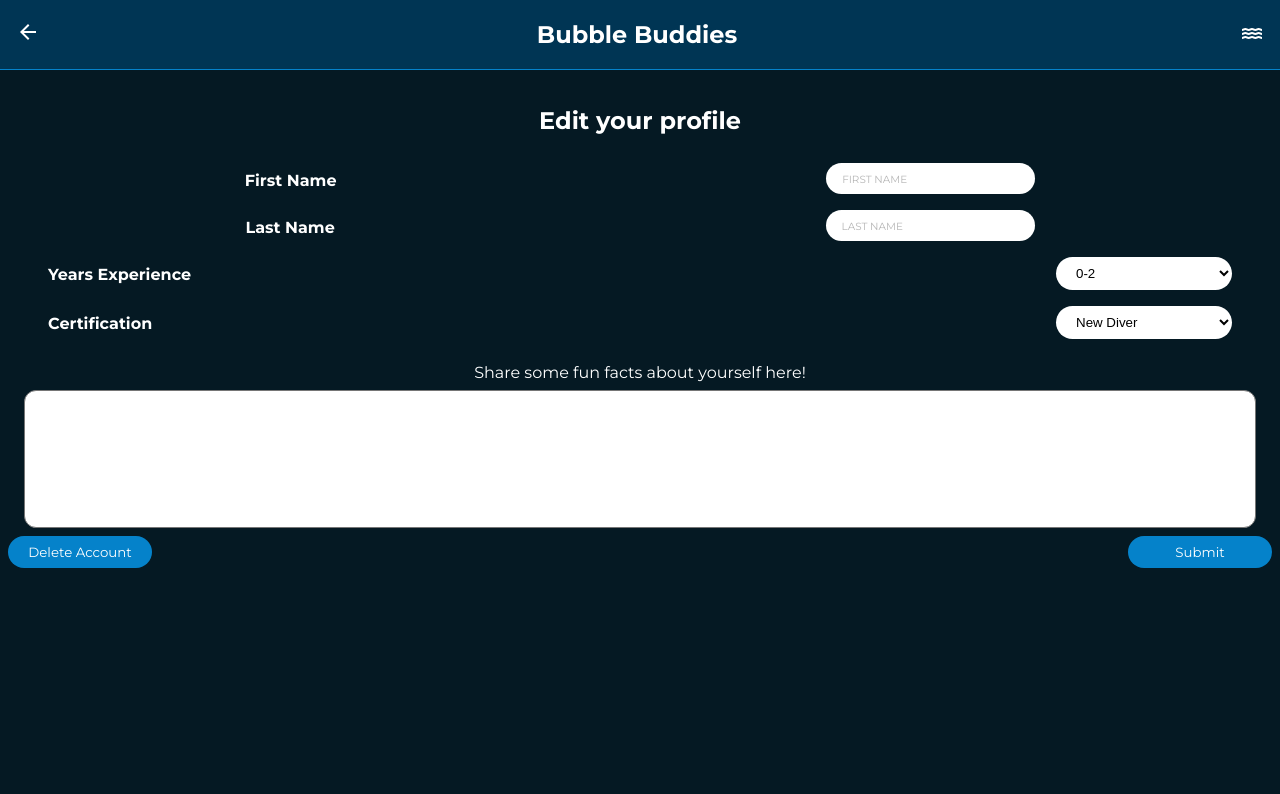
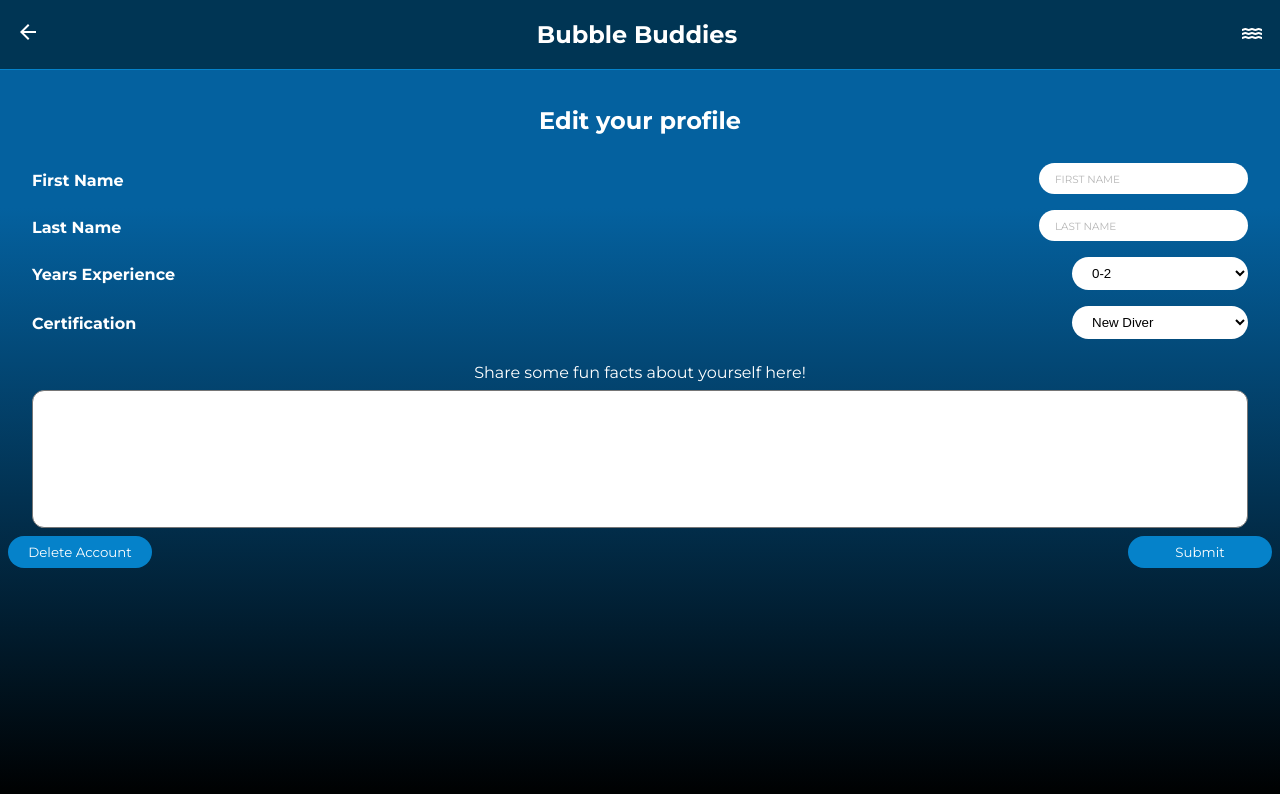
Before and after one commit to stuartkaija/bubble-buddies, a React (Create React App) app in the folder client/: page /1/edit in a window 1280 px wide. Shown: the top 794 px of the page. Built offline with nearby package versions, Linux system fonts and the light colour scheme.

Commit message:
background gradient color added, edit profile page styling improved

```diff
--- a/client/public/index.html
+++ b/client/public/index.html
@@ -28,7 +28,7 @@
   </head>
   <body>
     <noscript>You need to enable JavaScript to run this app.</noscript>
-    <div id="root"></div>
+    <div class='root' id="root"></div>
     <!--
       This HTML file is a template.
       If you open it directly in the browser, you will see an empty page.
--- a/client/src/App.jsx
+++ b/client/src/App.jsx
@@ -13,7 +13,6 @@ function App() {
 
     return (
         <BrowserRouter>
-            {/* <Header /> */}
             <div className='app'>
                 <Switch>
                     <Route path='/' exact component={LoginPage} />
--- a/client/src/App.scss
+++ b/client/src/App.scss
@@ -1,3 +1,10 @@
 @use './styles/partials/typography' as *;
 @use './styles/partials/variables' as *;
 @use './styles/partials/global' as *;
+
+
+.root {
+    height: 100vh;
+    background-color: #000000;
+    background-image: linear-gradient(360deg, #000000 0%, #04619f 74%);
+}
--- a/client/src/pages/EditProfilePage/EditProfilePage.scss
+++ b/client/src/pages/EditProfilePage/EditProfilePage.scss
@@ -11,7 +11,7 @@
 
     &__name-container {
         display: flex;
-        justify-content: space-around;
+        justify-content: space-between;
     }
 
     &__name-label {
@@ -35,7 +35,6 @@
     &__years-container {
         display: flex;
         justify-content: space-between;
-        padding: 0rem 3rem;
     }
 
     &__years-label {
@@ -53,7 +52,6 @@
     &__cert-container {
         display: flex;
         justify-content: space-between;
-        padding: 0rem 3rem;
     }
 
     &__cert-label {
@@ -70,6 +68,7 @@
     &__form {
         display: flex;
         flex-direction: column;
+        padding: 0rem 2rem;
     }
 
     &__about-label {
@@ -83,7 +82,6 @@
         border-radius: 0.75rem;
         font-family: 'Montserrat';
         padding: 0.75rem;
-        margin: 0rem 1.5rem;
         outline: none;
     }
 
--- a/client/src/pages/ProfilePage/ProfilePage.scss
+++ b/client/src/pages/ProfilePage/ProfilePage.scss
@@ -55,7 +55,7 @@
     }
     &__link {
         color: $color-text-primary;
-        background-color: $color-background-secondary;
+        background-color: $color-background-primary;
         padding: 1.5rem;
         border: 0.01rem solid $color-success;
         width: 100%;
```
